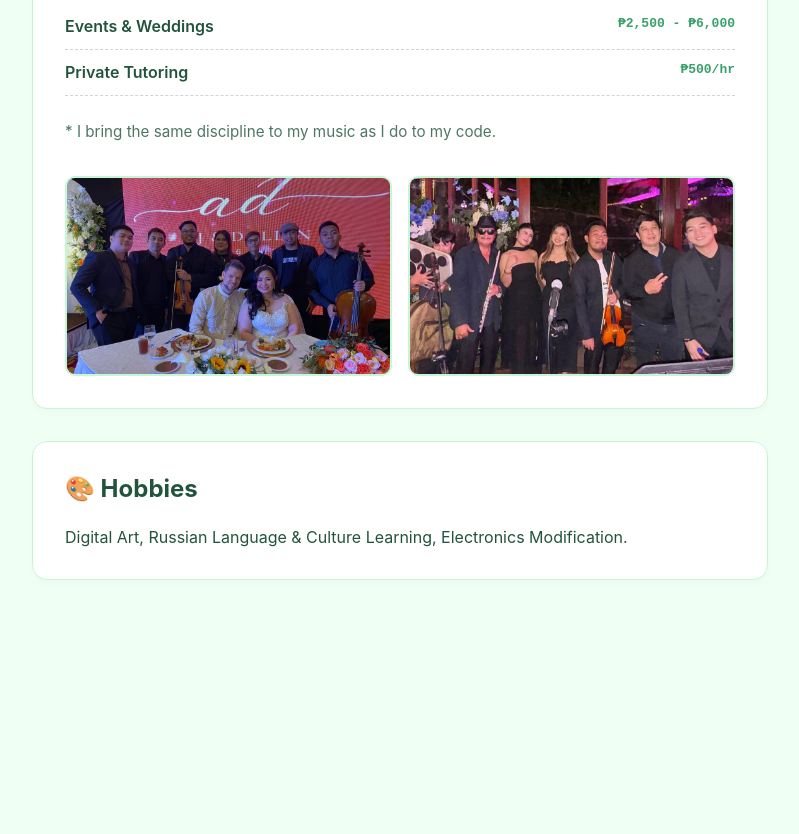
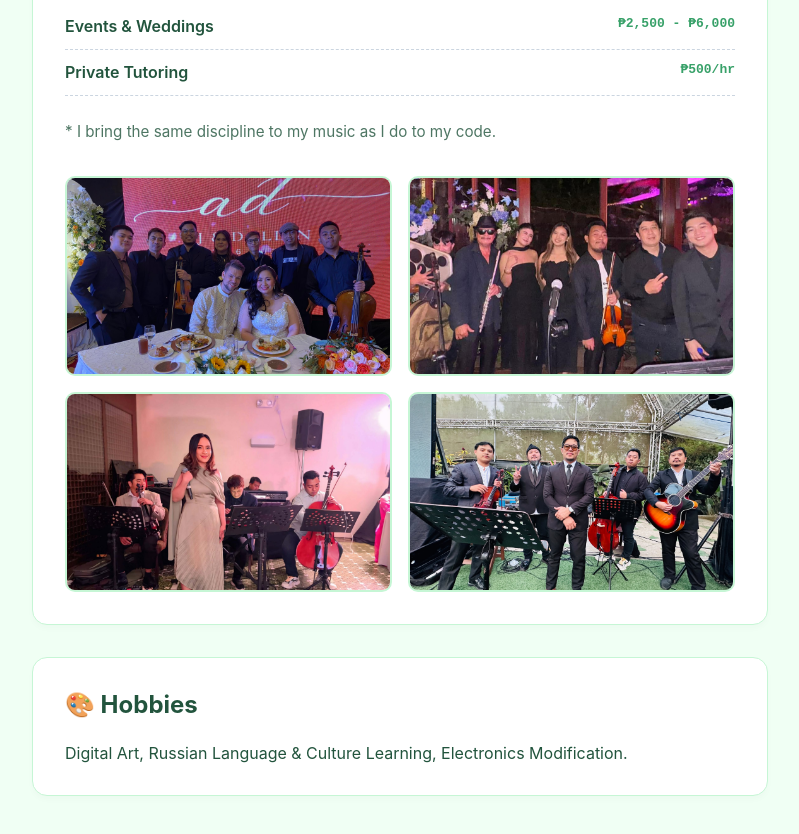
Before and after one commit to revdeluxe/revdeluxe.github.io, a plain HTML site: page social.html in a window 1280 px wide. Shown: the part 760-1594 px from the top of the page, without its empty margins (240-1039 px from the left). Before the commit the page ends 1516 px from the top, so only its background shows below. Drawn offline with Linux system fonts and the light colour scheme.

Commit message:
new photos

```diff
--- a/social.html
+++ b/social.html
@@ -134,6 +134,8 @@
             <div class="gallery">
                 <img src="music0.jpg" alt="Ensemble Performance" onclick="openZoom(this.src)">
                 <img src="music1.jpg" alt="String Quartet" onclick="openZoom(this.src)">
+                <img src="music2.jpg" alt="String Quartet" onclick="openZoom(this.src)">
+                <img src="music3.jpg" alt="String Quartet" onclick="openZoom(this.src)">
             </div>
         </div>
 
```
Also changed, not shown: music2.jpg (added), music3.jpg (added).
